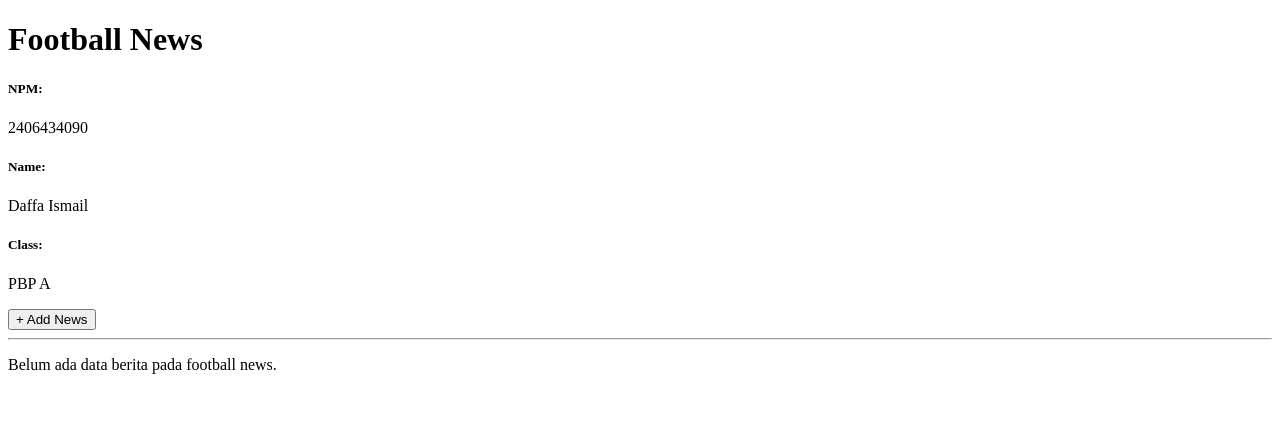
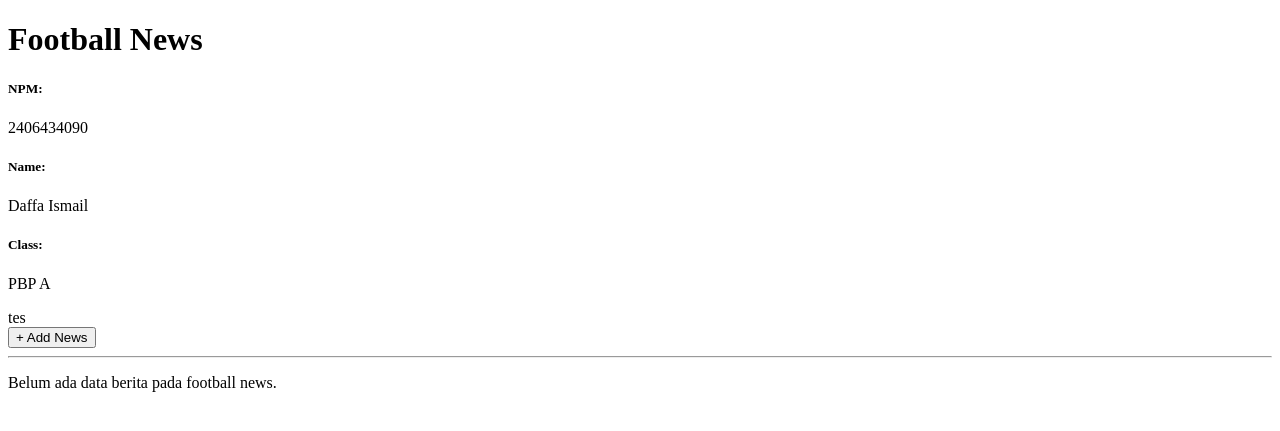
Before and after one commit to dfi06/football-news, a Django app: page / in a window 1280 px wide. Shown: the top 431 px of the page. Run offline with Django 5.2, Linux system fonts and the light colour scheme; data that the repository does not hold is empty.

Commit message:
attempt fix pws

```diff
--- a/main/templates/main.html
+++ b/main/templates/main.html
@@ -10,6 +10,8 @@
 
 <h5>Class:</h5>
 <p>{{ class }}</p>
+
+<div>tes</div>
 
 <a href="{% url 'main:create_news' %}">
     <button>+ Add News</button>
```
